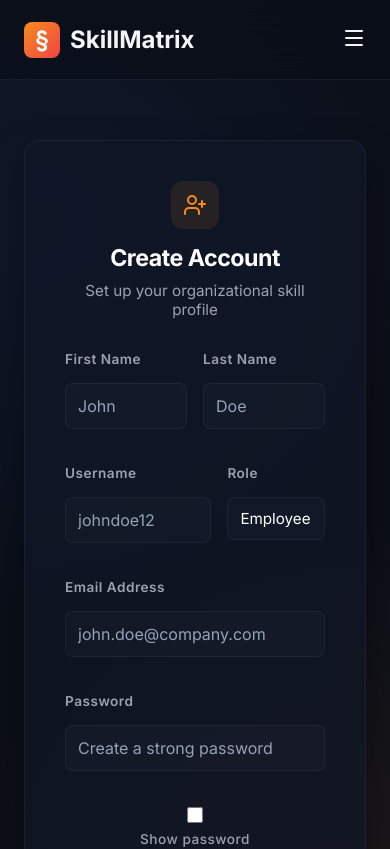
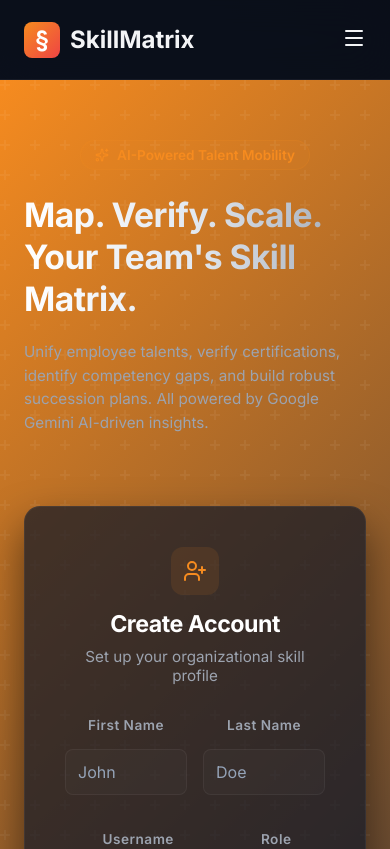
Before and after one commit to imlagat/Employee_skills_system, a React app in the folder frontend/: page /signup in a window 390 px wide. Shown: the top 849 px of the page. Built offline with nearby package versions, Linux system fonts and the light colour scheme; no server answers; the HTML template or start-up script is replaced by a standard one; a web font is replaced by a local one.

Commit message:
Reposition Login and Signup to responsive split layouts with landing text on the left and form card on the right

```diff
--- a/frontend/src/pages/Login.jsx
+++ b/frontend/src/pages/Login.jsx
@@ -2,7 +2,7 @@ import React, { useState, useContext, useEffect } from 'react';
 import { useNavigate, Link } from 'react-router-dom';
 import { useGoogleLogin } from '@react-oauth/google';
 import { AuthContext } from '../context/AuthContext';
-import { Lock, Menu, X } from 'lucide-react';
+import { Lock, Menu, X, Sparkles } from 'lucide-react';
 import toast from 'react-hot-toast';
 import './Login.css';
 import './Landing.css';
@@ -88,8 +88,24 @@ const Login = () => {
         </div>
       </header>
 
-      {/* Main Centered Login Section */}
-      <div style={{ flex: 1, display: 'flex', alignItems: 'center', justifyContent: 'center', padding: '60px 24px' }}>
+      {/* Main Split Layout Section */}
+      <div className="landing-hero" style={{ flex: 1, display: 'flex', alignItems: 'center', padding: '60px 0' }}>
+        <div className="landing-container" style={{ width: '100%', position: 'relative', zIndex: 10 }}>
+          <div className="hero-grid" style={{ alignItems: 'center' }}>
+
+            {/* Left Side Content */}
+            <div className="hero-text-content" style={{ textAlign: 'left' }}>
+              <div className="hero-badge">
+                <Sparkles size={14} /> AI-Powered Talent Mobility
+              </div>
+              <h1>Map. Verify. Scale. Your Team's Skill Matrix.</h1>
+              <p>
+                Unify employee talents, verify certifications, identify competency gaps, and build robust succession plans. All powered by Google Gemini AI-driven insights.
+              </p>
+            </div>
+
+            {/* Right Side Form Card */}
+            <div style={{ display: 'flex', justifyContent: 'center', width: '100%' }}>
               <div className="login-card" style={{
                 background: 'var(--landing-card)',
                 border: '1px solid var(--landing-border)',
@@ -97,8 +113,7 @@ const Login = () => {
                 padding: '40px',
                 maxWidth: '500px',
                 width: '100%',
-          boxShadow: '0 20px 40px rgba(0,0,0,0.4)',
-          position: 'relative'
+                boxShadow: '0 20px 40px rgba(0,0,0,0.5)'
               }}>
 
                 <div style={{ textAlign: 'center', marginBottom: '32px' }}>
@@ -187,6 +202,10 @@ const Login = () => {
 
               </div>
             </div>
+
+          </div>
+        </div>
+      </div>
     </div>
   );
 };
--- a/frontend/src/pages/Signup.jsx
+++ b/frontend/src/pages/Signup.jsx
@@ -1,6 +1,6 @@
 import React, { useState } from 'react';
 import { useNavigate, Link } from 'react-router-dom';
-import { Menu, X, UserPlus } from 'lucide-react';
+import { Menu, X, UserPlus, Sparkles } from 'lucide-react';
 import toast from 'react-hot-toast';
 import api from '../api/axios';
 import './Login.css';
@@ -67,8 +67,24 @@ const Signup = () => {
         </div>
       </header>
 
-      {/* Main Centered Signup Section */}
-      <div style={{ flex: 1, display: 'flex', alignItems: 'center', justifyContent: 'center', padding: '60px 24px' }}>
+      {/* Main Split Layout Section */}
+      <div className="landing-hero" style={{ flex: 1, display: 'flex', alignItems: 'center', padding: '60px 0' }}>
+        <div className="landing-container" style={{ width: '100%', position: 'relative', zIndex: 10 }}>
+          <div className="hero-grid" style={{ alignItems: 'center' }}>
+
+            {/* Left Side Content */}
+            <div className="hero-text-content" style={{ textAlign: 'left' }}>
+              <div className="hero-badge">
+                <Sparkles size={14} /> AI-Powered Talent Mobility
+              </div>
+              <h1>Map. Verify. Scale. Your Team's Skill Matrix.</h1>
+              <p>
+                Unify employee talents, verify certifications, identify competency gaps, and build robust succession plans. All powered by Google Gemini AI-driven insights.
+              </p>
+            </div>
+
+            {/* Right Side Form Card */}
+            <div style={{ display: 'flex', justifyContent: 'center', width: '100%' }}>
               <div className="login-card" style={{
                 background: 'var(--landing-card)',
                 border: '1px solid var(--landing-border)',
@@ -76,8 +92,7 @@ const Signup = () => {
                 padding: '40px',
                 maxWidth: '500px',
                 width: '100%',
-          boxShadow: '0 20px 40px rgba(0,0,0,0.4)',
-          position: 'relative'
+                boxShadow: '0 20px 40px rgba(0,0,0,0.5)'
               }}>
 
                 <div style={{ textAlign: 'center', marginBottom: '32px' }}>
@@ -186,6 +201,10 @@ const Signup = () => {
 
               </div>
             </div>
+
+          </div>
+        </div>
+      </div>
     </div>
   );
 };
```
Lines whose indentation alone changed are shown as unchanged.
